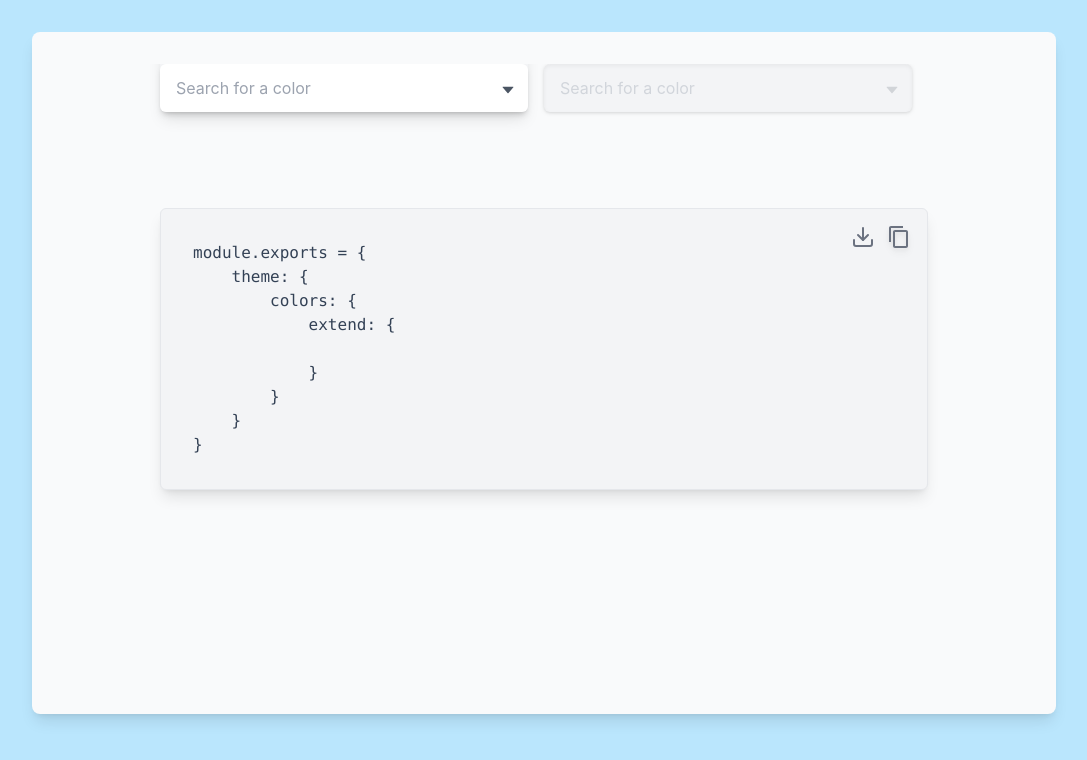
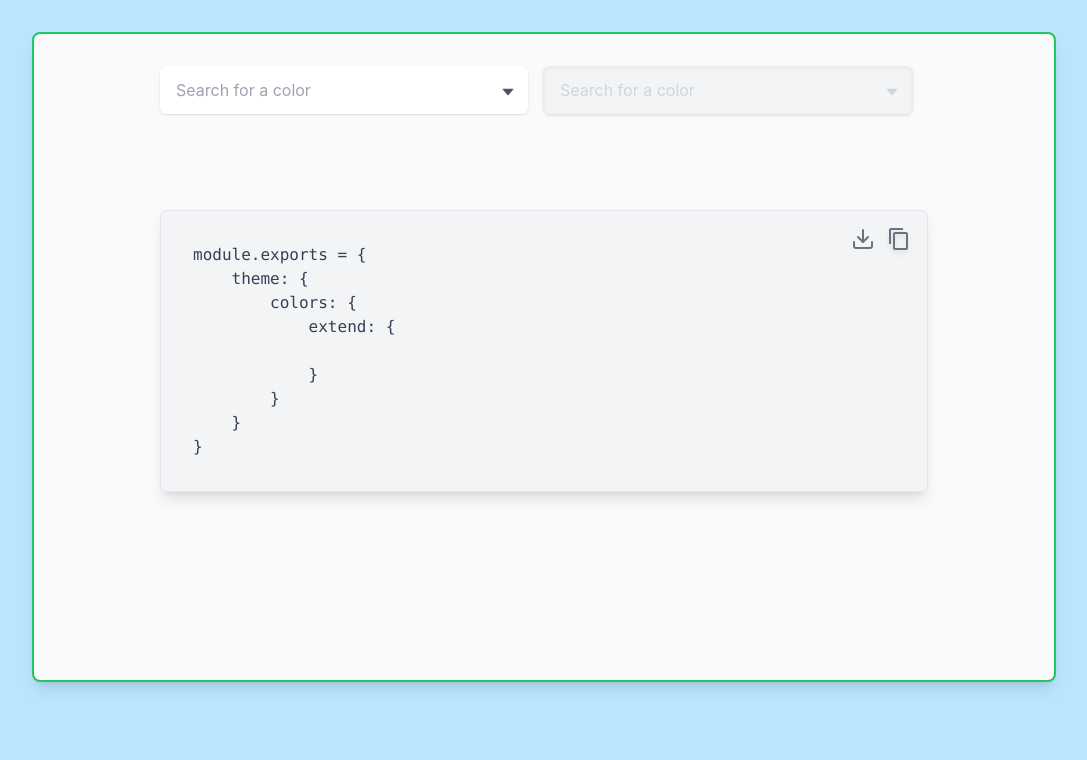
Before and after one commit to shookcodes/tailwind-colors-generator, a Next.js app: page / in a window 1280 px wide. Shown: the top 760 px of the page, without its empty margins (96-1183 px from the left). Built offline with nearby package versions, Linux system fonts and the light colour scheme.

Commit message:
Dropdown animation & position fixes

```diff
--- a/components/ColorGeneratorForm/InputWithDropdown/DropdownList/index.js
+++ b/components/ColorGeneratorForm/InputWithDropdown/DropdownList/index.js
@@ -33,14 +33,11 @@ const DropdownList = ({
   return (
     // TODO add animations for list openening/closing
     //  transform ease-in-out duration-150
-    <div
-      className={`absolute top-0 inset-x-0 z-10 w-full h-auto ${className} `}
-    >
-      <div className="w-full h-full ">
+    <div className={`absolute -top-8 inset-x-0 z-10 w-full ${className} `}>
       <ul
         id={`dropdownList-${index}`}
         className={`
-        flex-col scroll w-full z-10 rounded-md shadow-lg transform duration-200 bg-gray-100 -translate-y-full dropdownList`}
+        flex-col scroll w-full z-10 rounded-md mt-12 shadow-lg opacity-0 transform duration-200 bg-gray-100 -translate-y-full mx-auto dropdownList`}
         // ref={ref}
       >
         {data &&
@@ -73,7 +70,6 @@ const DropdownList = ({
           )}
       </ul>
     </div>
-    </div>
   );
 };
 
--- a/components/ColorGeneratorForm/InputWithDropdown/index.js
+++ b/components/ColorGeneratorForm/InputWithDropdown/index.js
@@ -104,13 +104,13 @@ const InputWithDropdown = ({
   //   }
   // }, [colorPreviewHex, index]);
   return (
-    <div className="relative w-full h-full ">
+    <div className={`relative w-full h-full ${index === 0 ? "z-20" : "z-10"}`}>
       <label htmlFor={"color" + index} className="relative h-full z-20 ">
         <input
           className={`h-12 py-2 w-full transition-all ease-in-out duration-300 ${
             isDisabled
               ? "placeholder-gray-300 bg-gray-100 shadow-inner drop-shadow"
-              : "shadow-md"
+              : "shadow"
           }`}
           placeholder={placeholder}
           name={"color"}
--- a/pages/index.js
+++ b/pages/index.js
@@ -19,10 +19,10 @@ export default function Home() {
       </Head>
       <div
         id="container"
-        className="flex flex-col items-center justify-between h-full w-11/12 mx-auto m-8  bg-gray-50 rounded-lg px-4 py-8  shadow-lg max-w-screen-lg select-none"
+        className="flex flex-col items-center justify-between border-2 border-green-500 h-full w-11/12 mx-auto m-8  bg-gray-50 rounded-lg pt-8  shadow-lg max-w-screen-lg select-none "
       >
         {/* Below div wraps the content so that the top of the menu dropdown overflow is hidden when the menu is open */}
-        <div className="w-full h-max pb-48 overflow-hidden">
+        <div className="w-full h-max  px-4 pb-28 overflow-hidden">
           <div className="w-full flex h-full flex-col items-center mx-auto max-w-3xl  ">
             <ColorGeneratorForm
               colorsPalette={colorsPalette}
--- a/utils/setDropdownVisibility/index.js
+++ b/utils/setDropdownVisibility/index.js
@@ -1,6 +1,6 @@
 export const setDropdownVisibility = (list) => {
-  const showClasses = ["translate-y-4", "shadow-xl"];
-  const hideClasses = ["-translate-y-full", "shadow-none"];
+  const showClasses = ["translate-y-4", "shadow-xl", "opacity-100"];
+  const hideClasses = ["-translate-y-full", "shadow-none", "opacity-0"];
 
   const hideList = () => {
     return (
```
Lines whose indentation alone changed are shown as unchanged.
